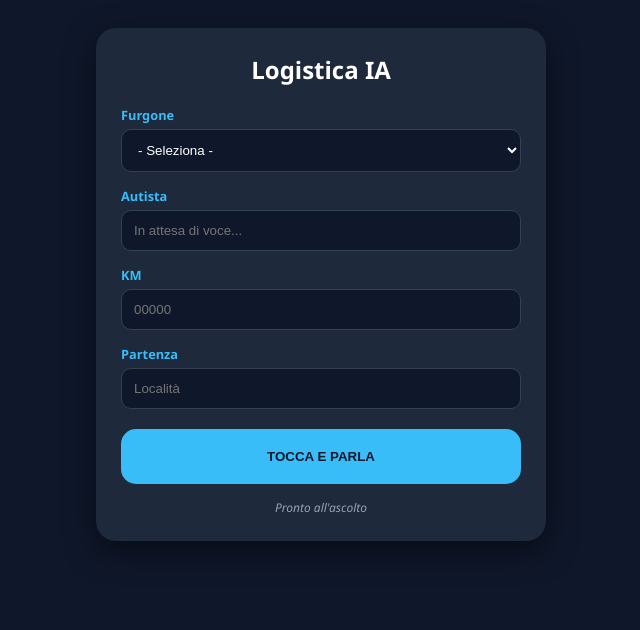
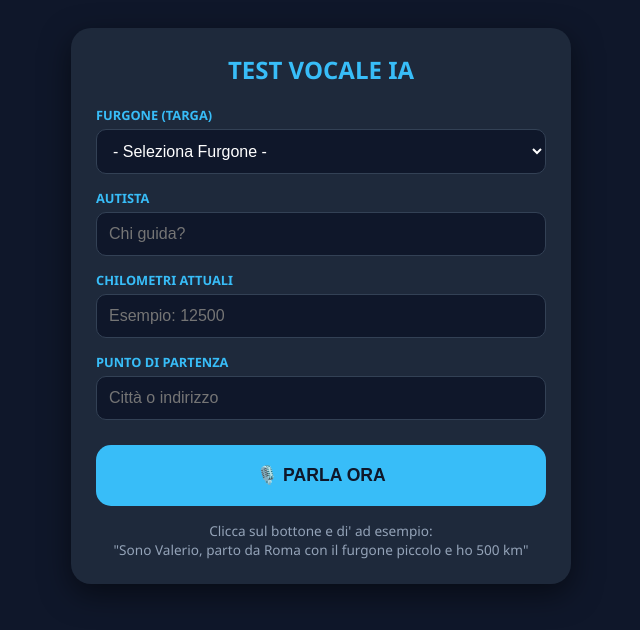
Before and after one commit to valerio121291/furgoni-uscite, a Flask app: page / in a window 1280 px wide. Shown: the top 630 px of the page, without its empty margins (319-959 px from the left). Run offline with Flask 3, Linux system fonts and the light colour scheme.

Commit message:
Update form.html

```diff
--- a/templates/form.html
+++ b/templates/form.html
@@ -3,42 +3,49 @@
 <head>
     <meta charset="UTF-8">
     <meta name="viewport" content="width=device-width, initial-scale=1.0">
-    <title>Test IA Logistica</title>
+    <title>Logistica IA - Test Completo</title>
     <style>
         body { font-family: 'Segoe UI', sans-serif; padding: 20px; background: #0f172a; color: white; }
-        .test-box { max-width: 400px; background: #1e293b; padding: 25px; border-radius: 20px; box-shadow: 0 10px 30px rgba(0,0,0,0.5); margin: auto; }
-        label { display: block; margin-top: 15px; color: #38bdf8; font-size: 0.8rem; font-weight: bold; }
-        input, select { width: 100%; padding: 12px; margin-top: 5px; border: 1px solid #334155; border-radius: 10px; background: #0f172a; color: white; box-sizing: border-box; }
-        .mic-btn { background: #38bdf8; border: none; padding: 20px; width: 100%; border-radius: 15px; cursor: pointer; color: #0f172a; font-weight: 900; margin-top: 20px; text-transform: uppercase; transition: 0.3s; }
+        .test-box { max-width: 450px; background: #1e293b; padding: 25px; border-radius: 20px; box-shadow: 0 10px 30px rgba(0,0,0,0.5); margin: auto; }
+        label { display: block; margin-top: 15px; color: #38bdf8; font-size: 0.8rem; font-weight: bold; text-transform: uppercase; }
+        input, select { width: 100%; padding: 12px; margin-top: 5px; border: 1px solid #334155; border-radius: 10px; background: #0f172a; color: white; box-sizing: border-box; font-size: 1rem; }
+        .mic-btn { background: #38bdf8; border: none; padding: 20px; width: 100%; border-radius: 15px; cursor: pointer; color: #0f172a; font-weight: 900; margin-top: 25px; text-transform: uppercase; transition: 0.3s; font-size: 1.1rem; }
         .mic-btn.recording { background: #ef4444; animation: pulse 1.5s infinite; }
-        #status { font-size: 0.75rem; color: #94a3b8; text-align: center; margin-top: 15px; min-height: 1.2em; font-style: italic; }
+        #status { font-size: 0.85rem; color: #94a3b8; text-align: center; margin-top: 15px; min-height: 2.5em; line-height: 1.4; }
         @keyframes pulse { 0% { opacity: 1; } 50% { opacity: 0.5; } 100% { opacity: 1; } }
     </style>
 </head>
 <body>
 
 <div class="test-box">
-    <h2 style="text-align: center; margin-top: 0;">Logistica IA</h2>
+    <h2 style="text-align: center; margin-top: 0; color: #38bdf8;">TEST VOCALE IA</h2>
 
-    <label>Furgone</label>
+    <label>Furgone (Targa)</label>
     <select id="targa_select">
-        <option value="">- Seleziona -</option>
+        <option value="">- Seleziona Furgone -</option>
         <option value="GA087CH">Piccolo (GA087CH)</option>
         <option value="GX942TS">Medio (GX942TS)</option>
         <option value="GG862HC">Grosso (GG862HC)</option>
     </select>
 
     <label>Autista</label>
-    <input type="text" id="autista_input" placeholder="In attesa di voce...">
+    <input list="autisti_list" id="autista_input" placeholder="Chi guida?">
+    <datalist id="autisti_list">
+        <option value="Valerio">
+        <option value="Daniele">
+        <option value="Costantino">
+        <option value="Simone">
+        <option value="Stefano">
+    </datalist>
 
-    <label>KM</label>
-    <input type="number" id="km_input" placeholder="00000">
+    <label>Chilometri Attuali</label>
+    <input type="number" id="km_input" placeholder="Esempio: 12500">
 
-    <label>Partenza</label>
-    <input type="text" id="partenza_input" placeholder="Località">
+    <label>Punto di Partenza</label>
+    <input type="text" id="partenza_input" placeholder="Città o indirizzo">
 
-    <button class="mic-btn" id="mic-btn">Tocca e Parla</button>
-    <div id="status">Pronto all'ascolto</div>
+    <button class="mic-btn" id="mic-btn">🎙️ Parla Ora</button>
+    <div id="status">Clicca sul bottone e di' ad esempio:<br>"Sono Valerio, parto da Roma con il furgone piccolo e ho 500 km"</div>
 </div>
 
 <script>
@@ -48,8 +55,7 @@
     if ('webkitSpeechRecognition' in window) {
         const recognition = new webkitSpeechRecognition();
         recognition.lang = 'it-IT';
-        recognition.continuous = false;
-        recognition.interimResults = true; // Permette di vedere il testo mentre parli
+        recognition.interimResults = true;
 
         micBtn.onclick = () => {
             recognition.start();
@@ -69,12 +75,11 @@
                 }
             }
 
-            // Mostra il testo provvisorio mentre parli per non farlo "sparire"
             status.innerText = interimTranscript || finalTranscript;
 
-            if (finalTranscript) {
+            if (event.results[0].isFinal) {
                 micBtn.classList.remove('recording');
-                status.innerText = "Analisi in corso: " + finalTranscript;
+                status.innerText = "Analisi dati in corso...";
 
                 fetch('/elabora_voce', {
                     method: 'POST',
@@ -83,34 +88,37 @@
                 })
                 .then(res => res.json())
                 .then(data => {
-                    console.log("Dati ricevuti dall'IA:", data);
+                    console.log("Risposta IA:", data);
 
-                    // Riempimento campi con controllo nomi
-                    if(data.targa) document.getElementById('targa_select').value = data.targa;
-                    if(data.autista) document.getElementById('autista_input').value = data.autista;
-                    if(data.km) document.getElementById('km_input').value = data.km;
-                    if(data.partenza) document.getElementById('partenza_input').value = data.partenza;
+                    // COMPILAZIONE CAMPI
+                    if(data.targa) {
+                        document.getElementById('targa_select').value = data.targa;
+                    }
+                    if(data.autista) {
+                        document.getElementById('autista_input').value = data.autista;
+                    }
+                    if(data.km) {
+                        document.getElementById('km_input').value = data.km;
+                    }
+                    if(data.partenza) {
+                        document.getElementById('partenza_input').value = data.partenza;
+                    }
 
-                    status.innerText = "✅ Dati inseriti correttamente!";
+                    status.innerHTML = "✅ <b style='color:#22c55e'>Dati inseriti!</b><br>Frase: " + finalTranscript;
                 })
                 .catch(err => {
-                    status.innerText = "❌ Errore di connessione.";
+                    status.innerText = "❌ Errore durante l'analisi.";
                     console.error(err);
                 });
             }
         };
 
-        recognition.onerror = (event) => {
+        recognition.onerror = () => {
             micBtn.classList.remove('recording');
-            status.innerText = "Errore: " + event.error;
+            status.innerText = "Errore microfono.";
         };
-
-        recognition.onend = () => {
-            micBtn.classList.remove('recording');
-        };
-
     } else {
-        status.innerText = "Browser non supportato (usa Chrome).";
+        status.innerText = "Usa Chrome per il test vocale.";
     }
 </script>
 
```
